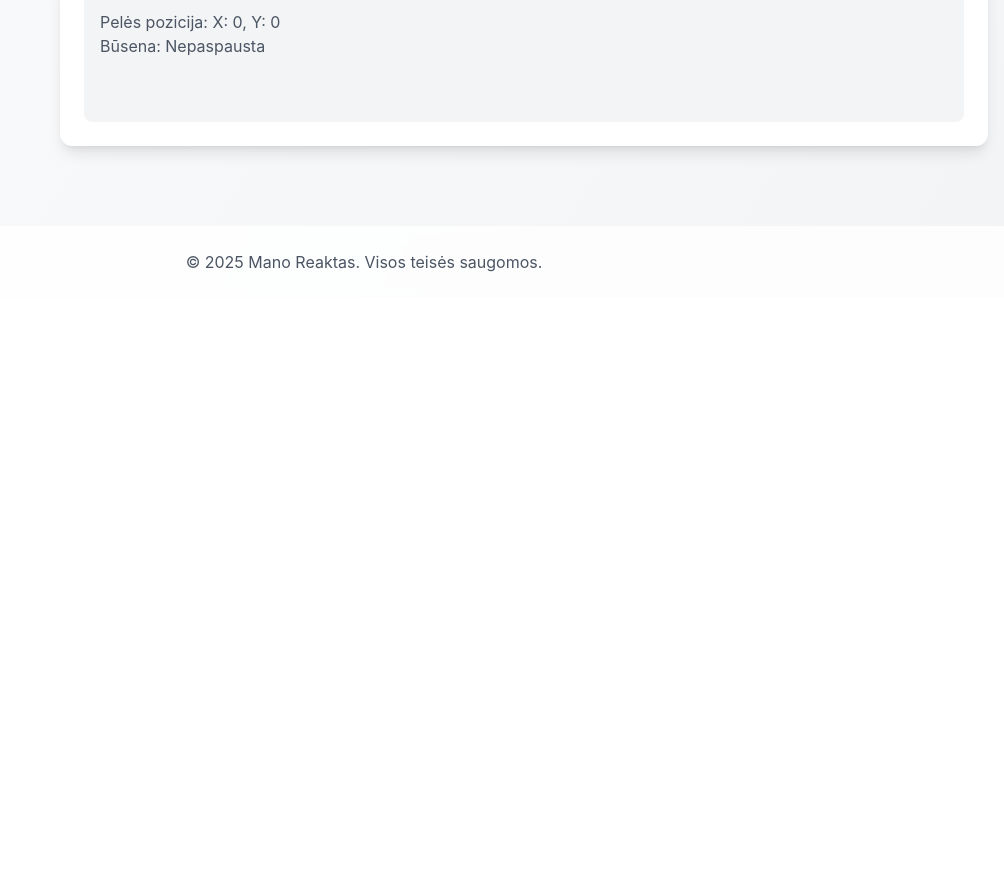
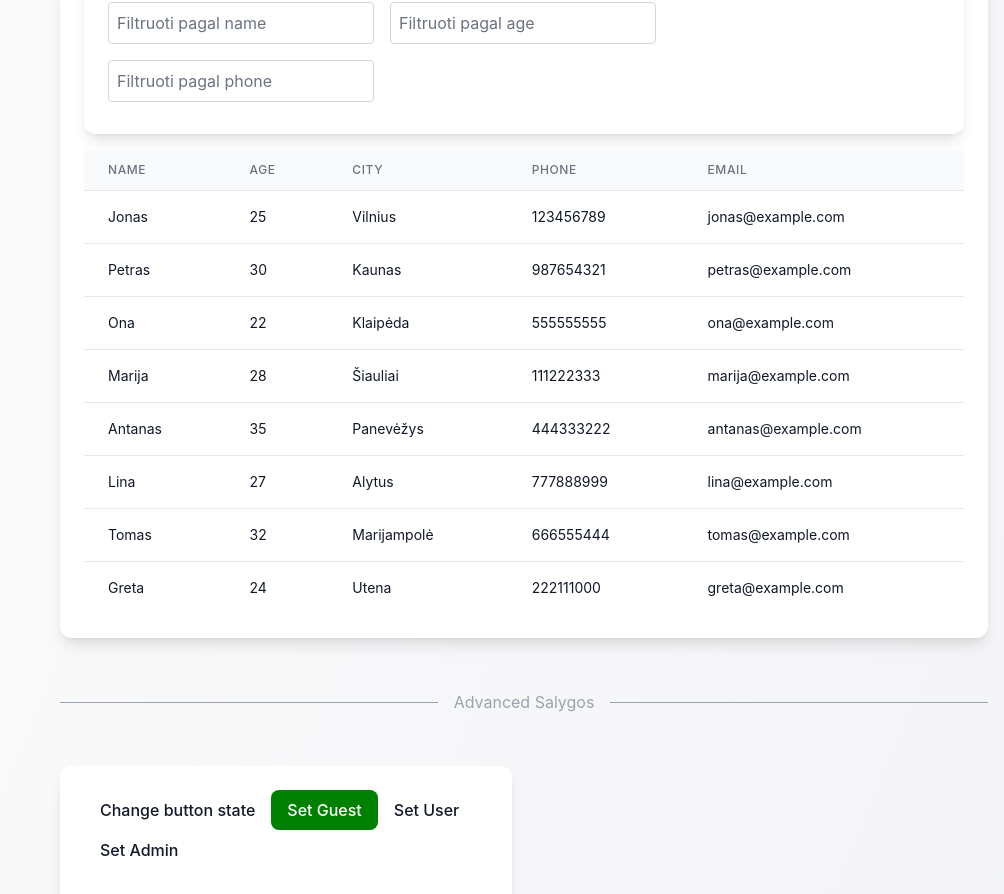
Before and after one commit to tautiz/240515JSM492VAK_react_app, a React (Create React App) app: page / in a window 1280 px wide. Shown: the part 1896-2790 px from the top of the page, without its empty margins (276-1280 px from the left). Before the commit the page ends 2194 px from the top, so only its background shows below. Built offline with nearby package versions, Linux system fonts and the light colour scheme.

Commit message:
✨ Pridėti nauji komponentai: UserDashboard, DataTable, StyledButton ir Hr. Atnaujinti esami komponentai ir stiliai

```diff
--- a/package.json
+++ b/package.json
@@ -34,6 +34,8 @@
     ]
   },
   "devDependencies": {
+    "@types/react": "^19.0.3",
+    "@types/react-dom": "^19.0.2",
     "autoprefixer": "^10.4.20",
     "postcss": "^8.4.49",
     "tailwindcss": "^3.4.17"
--- a/src/App.js
+++ b/src/App.js
@@ -1,4 +1,4 @@
-import { useState, useEffect } from 'react';
+import React from 'react';
 import SonineJuosta from './components/SonineJuosta'
 import AboutMe from './components/AboutMe';
 import Greeting from './components/Greeting';
@@ -8,13 +8,22 @@ import Counter from './components/Counter';
 import UserList from './components/UserList';
 import Header from './components/Header';
 import Footer from './components/Footer';
+import Hr from './components/Hr';
 import { ButtonClick, InputChange, FormSubmit, InlineEvents, MultipleEvents } from './components/events';
+import DataTable from './components/DataTable';
+import UserDashboard from './components/UserDashboard';
 
 function App() {
   const users = [
     { name: "Jonas", age: 25, city: "Vilnius", phone: "123456789", email: "jonas@example.com" },
     { name: "Petras", age: 30, city: "Kaunas", phone: "987654321", email: "petras@example.com" },
     { name: "Ona", age: 22, city: "Klaipėda", phone: "555555555", email: "ona@example.com" },
+    { name: "Marija", age: 28, city: "Šiauliai", phone: "111222333", email: "marija@example.com" },
+    { name: "Antanas", age: 35, city: "Panevėžys", phone: "444333222", email: "antanas@example.com" },
+    { name: "Lina", age: 27, city: "Alytus", phone: "777888999", email: "lina@example.com" },
+    { name: "Tomas", age: 32, city: "Marijampolė", phone: "666555444", email: "tomas@example.com" },
+    { name: "Greta", age: 24, city: "Utena", phone: "222111000", email: "greta@example.com" }
+
   ];
 
   return (
@@ -30,8 +39,10 @@ function App() {
             <AboutMe />
             <Greeting />
 
+            <Hr text="Darbas su Komponentais" />
+
             <div className="grid grid-cols-1 md:grid-cols-2 gap-6">
-              {users.map(user => (
+              {users.slice(0, 2).map(user => (
                 <ContactCard key={user.email} {...user} />
               ))}
             </div>
@@ -39,15 +50,25 @@ function App() {
             <div className="grid grid-cols-1 md:grid-cols-2 lg:grid-cols-3 gap-6">
               <div className="card"><Hobbies /></div>
               <div className="card"><Counter /></div>
-              <div className="card"><UserList users={users} /></div>
+              <div className="card"><UserList users={users.slice(0, 3)} /></div>
             </div>
 
-            <div className="space-y-6">
+            <Hr text="Įvykių Pavyzdžiai" />
+
+            <div className="grid grid-cols-1 md:grid-cols-2 lg:grid-cols-2 gap-6">
               <ButtonClick />
               <InputChange />
               <FormSubmit />
               <InlineEvents />
               <MultipleEvents />
+              <DataTable data={users} filterBy="name,age,phone" />
+            </div>
+
+
+            <Hr text="Advanced Salygos" />
+
+            <div className="grid grid-cols-1 md:grid-cols-2 lg:grid-cols-2 gap-6">
+              <UserDashboard />
             </div>
           </main>
         </div>
--- a/src/components/AboutMe.js
+++ b/src/components/AboutMe.js
@@ -25,7 +25,7 @@ function AboutMe() {
                     placeholder="Iveskite savo varda"
                     value={vardas}
                     onChange={(eventas) => keistiVarda(eventas.target.value)}
-                    className="input"
+                    className="input mr-5"
             />
             <input type="text"
                     placeholder="Iveskite savo Paverde"
--- /dev/null
+++ b/src/components/DataTable.js
@@ -0,0 +1,95 @@
+import React, { useState, useMemo } from 'react';
+
+const TableHeader = ({ headers }) => (
+    <tr>
+        {headers.map((header) => (
+            <th
+                key={header}
+                scope="col"
+                className="px-6 py-3 text-left text-xs font-medium text-gray-500 uppercase tracking-wider"
+            >
+                {header}
+            </th>
+        ))}
+    </tr>
+);
+
+const TableRow = ({ item, columns }) => (
+    <tr key={item.id}>
+        {columns.map((column) => (
+            <td key={column} className="px-6 py-4 whitespace-nowrap">
+                <div className="text-sm text-gray-900">{item[column]}</div>
+            </td>
+        ))}
+    </tr>
+);
+
+const FilterInput = ({ fieldName, value, onChange }) => (
+    <input
+        className="input mr-2 mb-2 p-2 border rounded"
+        name={fieldName}
+        value={value}
+        onChange={(e) => onChange(fieldName, e.target.value)}
+        placeholder={`Filtruoti pagal ${fieldName}`}
+    />
+);
+
+const DataTable = ({ data, filterBy = '' }) => {
+    // Sukuriame filtravimo būsenas dinamiškai
+    const filterFields = useMemo(() =>
+        filterBy.split(',').map(field => field.trim()).filter(Boolean),
+        [filterBy]
+    );
+
+    const [filters, setFilters] = useState(
+        Object.fromEntries(filterFields.map(field => [field, '']))
+    );
+
+    // Gauname stulpelių pavadinimus iš pirmo duomenų objekto
+    const columns = data.length > 0 ? Object.keys(data[0]) : [];
+
+    const handleFilterChange = (fieldName, value) => {
+        setFilters(prev => ({
+            ...prev,
+            [fieldName]: value
+        }));
+    };
+
+    // Filtruojame duomenis pagal visus aktyvius filtrus
+    const filteredData = useMemo(() => {
+        return data.filter(item => {
+            return Object.entries(filters).every(([field, filterValue]) => {
+                const itemValue = String(item[field] || '').toLowerCase();
+                return itemValue.includes(filterValue.toLowerCase());
+            });
+        });
+    }, [data, filters]);
+
+    return (
+        <div className="overflow-x-auto w-full col-span-2 card">
+            <div className="flex flex-wrap gap-2 mb-4 card">
+                {filterFields.map(field => (
+                    <FilterInput
+                        key={field}
+                        fieldName={field}
+                        value={filters[field]}
+                        onChange={handleFilterChange}
+                    />
+                ))}
+            </div>
+
+            <table className="min-w-full divide-y divide-gray-200">
+                <thead className="bg-gray-50">
+                    <TableHeader headers={columns} />
+                </thead>
+                <tbody className="bg-white divide-y divide-gray-200">
+                    {filteredData.map((item) => (
+                        <TableRow key={item.id} item={item} columns={columns} />
+                    ))}
+                </tbody>
+            </table>
+        </div>
+    );
+};
+
+export default DataTable;
--- /dev/null
+++ b/src/components/Hr.js
@@ -0,0 +1,17 @@
+import React from 'react';
+
+function Hr({ text = '' }) {
+  return (
+    <div className="relative flex py-5 items-center">
+      <div className="flex-grow border-t border-gray-400 dark:border-gray-600"></div>
+      {text && (
+        <span className="flex-shrink mx-4 text-gray-400 dark:text-gray-500">
+          {text}
+        </span>
+      )}
+      <div className="flex-grow border-t border-gray-400 dark:border-gray-600"></div>
+    </div>
+  );
+}
+
+export default Hr;
--- /dev/null
+++ b/src/components/StyledButton.js
@@ -0,0 +1,12 @@
+import React from "react";
+import '../styles/ButtonStyle.css';
+
+function StyledButton({ isActive, children, callbackFunction}) {
+    const getButtonClassNameByState = (isActive ? 'btn-active' : 'btn-inactive');
+
+    const buttonClass = 'btn ' + getButtonClassNameByState;
+
+    return <button onClick={callbackFunction} className={buttonClass}>{children}</button>;
+}
+
+export default StyledButton;
--- /dev/null
+++ b/src/components/UserDashboard.js
@@ -0,0 +1,28 @@
+import React, { useState } from 'react';
+import StyledButton from './StyledButton';
+
+function UserDashboard() {
+    const [role, setRole] = useState('guest'); // Roles: guest, user, admin
+    const [isPremium, setIsPremium] = useState(false);
+    const [activeButton, setActiveButton] = useState(true);
+
+    const getContent = () => {
+        if (role === 'admin') return 'Welcome, Admin!';
+        if (role === 'user') return isPremium ? 'Welcome, Premium User!' : 'Welcome, Free User!';
+        return 'Welcome, Guest!';
+    };
+
+    return (
+        <div className='card'>
+            <button onClick={() => setActiveButton(!activeButton)} className='btn button'>Change button state</button>
+            <StyledButton isActive={activeButton} callbackFunction={() => setRole('guest')} >Set Guest</StyledButton>
+
+            <button onClick={() => setRole('user')} className='btn button'>Set User</button>
+            <button onClick={() => setRole('admin')} className='btn button'>Set Admin</button>
+            {role === 'user' && <button onClick={() => setIsPremium(!isPremium)}>Toggle Premium</button>}
+            <p className='p-10'>{getContent()}</p>
+        </div>
+    );
+}
+
+export default UserDashboard;
--- /dev/null
+++ b/src/styles/ButtonStyle.css
@@ -0,0 +1,8 @@
+.btn-active {
+    background-color: green;
+    color: white;
+}
+.btn-inactive {
+    background-color: red;
+    color: white;
+}
```
Also changed, not shown: 1 other file (tests, documents, lock files or other folders).
